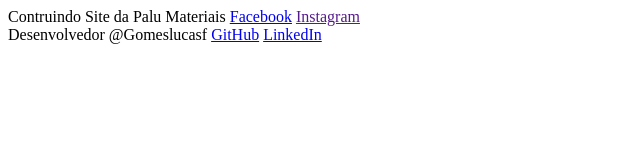
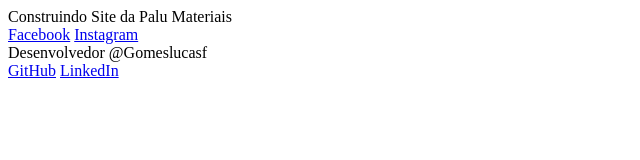
Before and after one commit to gomeslucasf/PaluMateriais, a plain HTML site: page index.html in a window 1280 px wide. Shown: the whole page, without its empty margins (0-640 px from the left). Drawn offline with Linux system fonts and the light colour scheme.

Commit message:
Realease #1 - index.html

```diff
--- a/index.html
+++ b/index.html
@@ -7,12 +7,20 @@
         </title>
     </head>
     <body>
-        Contruindo Site da Palu Materiais
-        <a href="https://www.facebook.com/PaluMateriais">Facebook</a>
-        <a href="">Instagram</a>
-        <br/>
-        Desenvolvedor @Gomeslucasf
-        <a href="https://github.com/gomeslucasf">GitHub</a>
-        <a href="https://www.linkedin.com/in/lucas-gomes-325350173">LinkedIn </a>
+	<header>
+		<span>Construindo Site da Palu Materiais</span>
+        	<br>
+		<a href="https://www.facebook.com/PaluMateriais">Facebook</a>
+        	<a href="https://www.instagram.com/palumateriais">Instagram</a>
+        	<br>
+	</header>
+
+	<div>
+       		<span> Desenvolvedor @Gomeslucasf </span>
+        	<br>
+		<a href="https://github.com/gomeslucasf">GitHub</a>
+        	<a href="https://www.linkedin.com/in/lucas-gomes-325350173">LinkedIn </a>
+   		<br>
+	</div>
     </body>
 </html>
```
